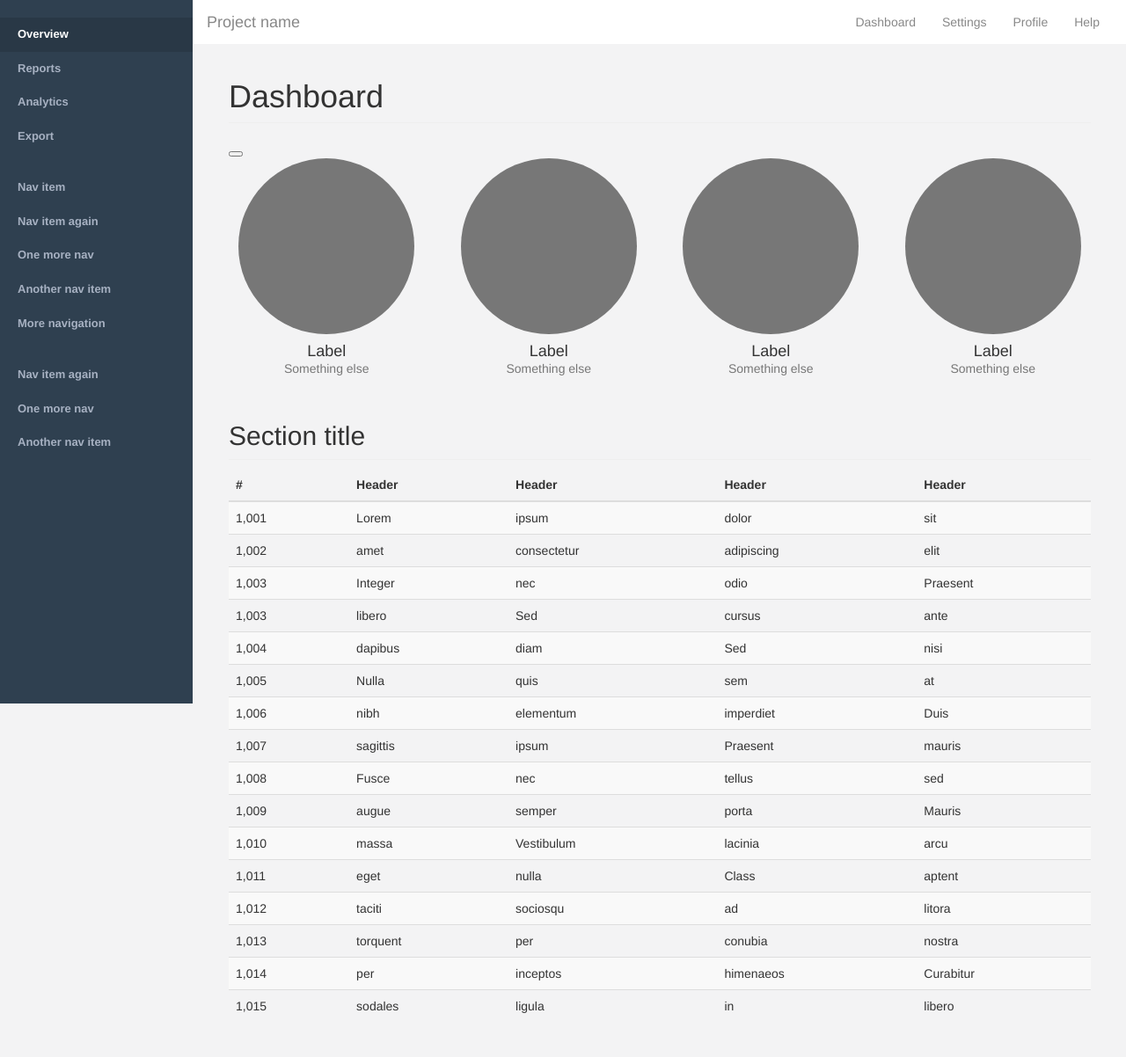
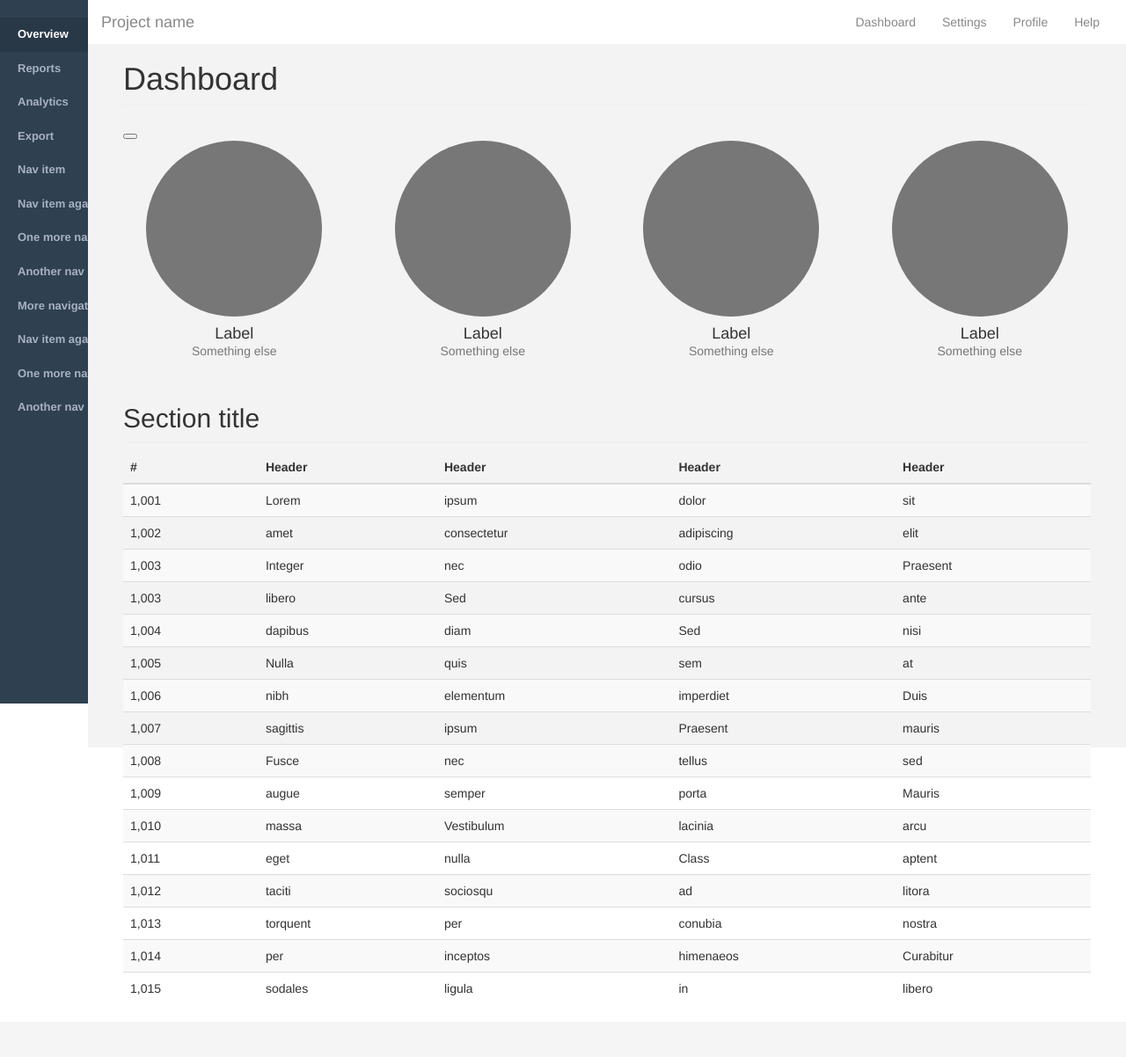
Before and after one commit to michaeljinlai/wartracker, a PHP site: page / in a window 1280 px wide. Shown: the whole page at 88% size. After the commit the page ends 1132 px from the top, so only its background shows below. Run offline with PHP 8.4, Linux system fonts and the light colour scheme; some libraries are stand-ins or nearby versions; some web fonts are replaced.

Commit message:
Layout progress

```diff
--- /dev/null
+++ b/css/custom.css
@@ -0,0 +1,125 @@
+/*
+ * Base structure
+ */
+body {
+	font-family: "open sans","Helvetica Neue",Helvetica,Arial,sans-serif;
+}
+@media (min-width: 768px) {
+	body {
+		position: relative;
+		margin-left: 100px;
+		padding-top: 0;
+	}
+}
+
+/*
+ * Navbar structure
+ */
+body > div.container-fluid > div > nav {
+	background-color: white;
+	border: 0;
+	margin: 0;
+}
+ @media (min-width: 768px) {
+	body > div.container-fluid > div > nav {
+		border-radius: 0;
+	}
+	body > div.container-fluid > div > nav > div > div.navbar-header > a, #navbar > ul > li > a {
+		color: #888;
+	}
+}
+
+.sub-header {
+  	padding-bottom: 10px;
+  	border-bottom: 1px solid #eee;
+}
+
+/*
+ * Sidebar
+ */
+
+/* Hide for mobile, show later */
+.sidebar {
+  	display: none;
+}
+@media (min-width: 768px) {
+  	.sidebar {
+	    position: fixed;
+	    top: 0;
+	    bottom: 0;
+	    left: 0;
+	    z-index: -9999;
+		display: block;
+	    height: 100vh;
+	    width: 220px;
+	    padding: 20px;
+	    overflow-x: hidden;
+	    overflow-y: auto; /* Scrollable contents if viewport is shorter than content. */
+	    background-color: #2F4050;
+	    border-right: 1px solid #eee;
+  	}
+}
+
+/* Sidebar navigation */
+.nav-sidebar {
+	margin-right: -21px; /* 20px padding + 1px border */
+	/*margin-bottom: 20px;*/
+	margin-left: -20px;
+}
+.nav-sidebar > li > a {
+  	padding-right: 20px;
+  	padding-left: 20px;
+  	color: #a7b1c2;
+  	font-weight: 600;
+  	font-size: 13px;
+}
+.nav-sidebar > .active > a,
+.nav-sidebar > .active > a:hover,
+.nav-sidebar > .active > a:focus,
+.nav-sidebar > li > a:hover {
+  	color: white;
+  	background-color: #293846;
+}
+
+
+/*
+ * Main content
+ */
+
+.main {
+  	padding: 20px;
+  	padding-top: 20px;
+	background-color: #F3F3F4;
+	height: 100vh;
+}
+@media (min-width: 768px) {
+  	.main {
+    	padding-right: 40px;
+    	padding-left: 40px;
+		margin-left: 0px;
+		width: 100%;
+  	}
+}
+.main .page-header {
+  	margin-top: 0;
+}
+
+
+/*
+ * Placeholder dashboard ideas
+ */
+
+.placeholders {
+  	margin-bottom: 30px;
+  	text-align: center;
+}
+.placeholders h4 {
+  	margin-bottom: 0;
+}
+.placeholder {
+  	margin-bottom: 20px;
+}
+.placeholder img {
+  	display: inline-block;
+  	border-radius: 50%;
+}
--- a/css/dashboard.css
+++ /dev/null
@@ -1,121 +0,0 @@
-/*
- * Base structure
- */
-body {
-	background-color: #F3F3F4;
-}
-@media (min-width: 768px) {
-	body {
-		position: relative;
-		margin-left: 220px;
-		padding-top: 0;
-	}
-}
-
-/*
- * Navbar structure
- */
-body > div.container-fluid > div > nav {
-	background-color: white;
-	border: 0;
-}
- @media (min-width: 768px) {
-	body > div.container-fluid > div > nav {
-		border-radius: 0;
-	}
-	body > div.container-fluid > div > nav > div > div.navbar-header > a, #navbar > ul > li > a {
-		color: #888;
-	}
-}
-
-.sub-header {
-  	padding-bottom: 10px;
-  	border-bottom: 1px solid #eee;
-}
-
-/*
- * Sidebar
- */
-
-/* Hide for mobile, show later */
-.sidebar {
-  	display: none;
-}
-@media (min-width: 768px) {
-  	.sidebar {
-	    position: fixed;
-	    top: 0;
-	    bottom: 0;
-	    left: 0;
-	    z-index: 1031;
-		display: block;
-	    height: 100vh;
-	    width: 220px;
-	    padding: 20px;
-	    overflow-x: hidden;
-	    overflow-y: auto; /* Scrollable contents if viewport is shorter than content. */
-	    background-color: #2F4050;
-	    border-right: 1px solid #eee;
-  	}
-}
-
-/* Sidebar navigation */
-.nav-sidebar {
-	margin-right: -21px; /* 20px padding + 1px border */
-	margin-bottom: 20px;
-	margin-left: -20px;
-}
-.nav-sidebar > li > a {
-  	padding-right: 20px;
-  	padding-left: 20px;
-  	color: #a7b1c2;
-  	font-weight: 600;
-  	font-size: 13px;
-}
-.nav-sidebar > .active > a,
-.nav-sidebar > .active > a:hover,
-.nav-sidebar > .active > a:focus,
-.nav-sidebar > li > a:hover {
-  	color: white;
-  	background-color: #293846;
-}
-
-
-/*
- * Main content
- */
-
-.main {
-  	padding: 20px;
-}
-@media (min-width: 768px) {
-  	.main {
-    	padding-right: 40px;
-    	padding-left: 40px;
-		margin-left: 0px;
-		width: 100%;
-  	}
-}
-.main .page-header {
-  	margin-top: 0;
-}
-
-
-/*
- * Placeholder dashboard ideas
- */
-
-.placeholders {
-  	margin-bottom: 30px;
-  	text-align: center;
-}
-.placeholders h4 {
-  	margin-bottom: 0;
-}
-.placeholder {
-  	margin-bottom: 20px;
-}
-.placeholder img {
-  	display: inline-block;
-  	border-radius: 50%;
-}
--- /dev/null
+++ b/css/fonts.css
@@ -0,0 +1,224 @@
+/* cyrillic-ext */
+@font-face {
+  font-family: 'Open Sans';
+  font-style: normal;
+  font-weight: 300;
+  src: url(http://fonts.gstatic.com/s/opensans/v13/DXI1ORHCpsQm3Vp6mXoaTa-j2U0lmluP9RWlSytm3ho.woff2) format('woff2');
+  unicode-range: U+0460-052F, U+20B4, U+2DE0-2DFF, U+A640-A69F;
+}
+/* cyrillic */
+@font-face {
+  font-family: 'Open Sans';
+  font-style: normal;
+  font-weight: 300;
+  src: url(http://fonts.gstatic.com/s/opensans/v13/DXI1ORHCpsQm3Vp6mXoaTZX5f-9o1vgP2EXwfjgl7AY.woff2) format('woff2');
+  unicode-range: U+0400-045F, U+0490-0491, U+04B0-04B1, U+2116;
+}
+/* greek-ext */
+@font-face {
+  font-family: 'Open Sans';
+  font-style: normal;
+  font-weight: 300;
+  src: url(http://fonts.gstatic.com/s/opensans/v13/DXI1ORHCpsQm3Vp6mXoaTRWV49_lSm1NYrwo-zkhivY.woff2) format('woff2');
+  unicode-range: U+1F00-1FFF;
+}
+/* greek */
+@font-face {
+  font-family: 'Open Sans';
+  font-style: normal;
+  font-weight: 300;
+  src: url(http://fonts.gstatic.com/s/opensans/v13/DXI1ORHCpsQm3Vp6mXoaTaaRobkAwv3vxw3jMhVENGA.woff2) format('woff2');
+  unicode-range: U+0370-03FF;
+}
+/* vietnamese */
+@font-face {
+  font-family: 'Open Sans';
+  font-style: normal;
+  font-weight: 300;
+  src: url(http://fonts.gstatic.com/s/opensans/v13/DXI1ORHCpsQm3Vp6mXoaTf8zf_FOSsgRmwsS7Aa9k2w.woff2) format('woff2');
+  unicode-range: U+0102-0103, U+1EA0-1EF1, U+20AB;
+}
+/* latin-ext */
+@font-face {
+  font-family: 'Open Sans';
+  font-style: normal;
+  font-weight: 300;
+  src: url(http://fonts.gstatic.com/s/opensans/v13/DXI1ORHCpsQm3Vp6mXoaTT0LW-43aMEzIO6XUTLjad8.woff2) format('woff2');
+  unicode-range: U+0100-024F, U+1E00-1EFF, U+20A0-20AB, U+20AD-20CF, U+2C60-2C7F, U+A720-A7FF;
+}
+/* latin */
+@font-face {
+  font-family: 'Open Sans';
+  font-style: normal;
+  font-weight: 300;
+  src: url(http://fonts.gstatic.com/s/opensans/v13/DXI1ORHCpsQm3Vp6mXoaTegdm0LZdjqr5-oayXSOefg.woff2) format('woff2');
+  unicode-range: U+0000-00FF, U+0131, U+0152-0153, U+02C6, U+02DA, U+02DC, U+2000-206F, U+2074, U+20AC, U+2212, U+2215, U+E0FF, U+EFFD, U+F000;
+}
+/* cyrillic-ext */
+@font-face {
+  font-family: 'Open Sans';
+  font-style: normal;
+  font-weight: 400;
+  src: url(http://fonts.gstatic.com/s/opensans/v13/K88pR3goAWT7BTt32Z01mxJtnKITppOI_IvcXXDNrsc.woff2) format('woff2');
+  unicode-range: U+0460-052F, U+20B4, U+2DE0-2DFF, U+A640-A69F;
+}
+/* cyrillic */
+@font-face {
+  font-family: 'Open Sans';
+  font-style: normal;
+  font-weight: 400;
+  src: url(http://fonts.gstatic.com/s/opensans/v13/RjgO7rYTmqiVp7vzi-Q5URJtnKITppOI_IvcXXDNrsc.woff2) format('woff2');
+  unicode-range: U+0400-045F, U+0490-0491, U+04B0-04B1, U+2116;
+}
+/* greek-ext */
+@font-face {
+  font-family: 'Open Sans';
+  font-style: normal;
+  font-weight: 400;
+  src: url(http://fonts.gstatic.com/s/opensans/v13/LWCjsQkB6EMdfHrEVqA1KRJtnKITppOI_IvcXXDNrsc.woff2) format('woff2');
+  unicode-range: U+1F00-1FFF;
+}
+/* greek */
+@font-face {
+  font-family: 'Open Sans';
+  font-style: normal;
+  font-weight: 400;
+  src: url(http://fonts.gstatic.com/s/opensans/v13/xozscpT2726on7jbcb_pAhJtnKITppOI_IvcXXDNrsc.woff2) format('woff2');
+  unicode-range: U+0370-03FF;
+}
+/* vietnamese */
+@font-face {
+  font-family: 'Open Sans';
+  font-style: normal;
+  font-weight: 400;
+  src: url(http://fonts.gstatic.com/s/opensans/v13/59ZRklaO5bWGqF5A9baEERJtnKITppOI_IvcXXDNrsc.woff2) format('woff2');
+  unicode-range: U+0102-0103, U+1EA0-1EF1, U+20AB;
+}
+/* latin-ext */
+@font-face {
+  font-family: 'Open Sans';
+  font-style: normal;
+  font-weight: 400;
+  src: url(http://fonts.gstatic.com/s/opensans/v13/u-WUoqrET9fUeobQW7jkRRJtnKITppOI_IvcXXDNrsc.woff2) format('woff2');
+  unicode-range: U+0100-024F, U+1E00-1EFF, U+20A0-20AB, U+20AD-20CF, U+2C60-2C7F, U+A720-A7FF;
+}
+/* latin */
+@font-face {
+  font-family: 'Open Sans';
+  font-style: normal;
+  font-weight: 400;
+  src: url(http://fonts.gstatic.com/s/opensans/v13/cJZKeOuBrn4kERxqtaUH3VtXRa8TVwTICgirnJhmVJw.woff2) format('woff2');
+  unicode-range: U+0000-00FF, U+0131, U+0152-0153, U+02C6, U+02DA, U+02DC, U+2000-206F, U+2074, U+20AC, U+2212, U+2215, U+E0FF, U+EFFD, U+F000;
+}
+/* cyrillic-ext */
+@font-face {
+  font-family: 'Open Sans';
+  font-style: normal;
+  font-weight: 600;
+  src: url(http://fonts.gstatic.com/s/opensans/v13/MTP_ySUJH_bn48VBG8sNSq-j2U0lmluP9RWlSytm3ho.woff2) format('woff2');
+  unicode-range: U+0460-052F, U+20B4, U+2DE0-2DFF, U+A640-A69F;
+}
+/* cyrillic */
+@font-face {
+  font-family: 'Open Sans';
+  font-style: normal;
+  font-weight: 600;
+  src: url(http://fonts.gstatic.com/s/opensans/v13/MTP_ySUJH_bn48VBG8sNSpX5f-9o1vgP2EXwfjgl7AY.woff2) format('woff2');
+  unicode-range: U+0400-045F, U+0490-0491, U+04B0-04B1, U+2116;
+}
+/* greek-ext */
+@font-face {
+  font-family: 'Open Sans';
+  font-style: normal;
+  font-weight: 600;
+  src: url(http://fonts.gstatic.com/s/opensans/v13/MTP_ySUJH_bn48VBG8sNShWV49_lSm1NYrwo-zkhivY.woff2) format('woff2');
+  unicode-range: U+1F00-1FFF;
+}
+/* greek */
+@font-face {
+  font-family: 'Open Sans';
+  font-style: normal;
+  font-weight: 600;
+  src: url(http://fonts.gstatic.com/s/opensans/v13/MTP_ySUJH_bn48VBG8sNSqaRobkAwv3vxw3jMhVENGA.woff2) format('woff2');
+  unicode-range: U+0370-03FF;
+}
+/* vietnamese */
+@font-face {
+  font-family: 'Open Sans';
+  font-style: normal;
+  font-weight: 600;
+  src: url(http://fonts.gstatic.com/s/opensans/v13/MTP_ySUJH_bn48VBG8sNSv8zf_FOSsgRmwsS7Aa9k2w.woff2) format('woff2');
+  unicode-range: U+0102-0103, U+1EA0-1EF1, U+20AB;
+}
+/* latin-ext */
+@font-face {
+  font-family: 'Open Sans';
+  font-style: normal;
+  font-weight: 600;
+  src: url(http://fonts.gstatic.com/s/opensans/v13/MTP_ySUJH_bn48VBG8sNSj0LW-43aMEzIO6XUTLjad8.woff2) format('woff2');
+  unicode-range: U+0100-024F, U+1E00-1EFF, U+20A0-20AB, U+20AD-20CF, U+2C60-2C7F, U+A720-A7FF;
+}
+/* latin */
+@font-face {
+  font-family: 'Open Sans';
+  font-style: normal;
+  font-weight: 600;
+  src: url(http://fonts.gstatic.com/s/opensans/v13/MTP_ySUJH_bn48VBG8sNSugdm0LZdjqr5-oayXSOefg.woff2) format('woff2');
+  unicode-range: U+0000-00FF, U+0131, U+0152-0153, U+02C6, U+02DA, U+02DC, U+2000-206F, U+2074, U+20AC, U+2212, U+2215, U+E0FF, U+EFFD, U+F000;
+}
+/* cyrillic-ext */
+@font-face {
+  font-family: 'Open Sans';
+  font-style: normal;
+  font-weight: 700;
+  src: url(http://fonts.gstatic.com/s/opensans/v13/k3k702ZOKiLJc3WVjuplzK-j2U0lmluP9RWlSytm3ho.woff2) format('woff2');
+  unicode-range: U+0460-052F, U+20B4, U+2DE0-2DFF, U+A640-A69F;
+}
+/* cyrillic */
+@font-face {
+  font-family: 'Open Sans';
+  font-style: normal;
+  font-weight: 700;
+  src: url(http://fonts.gstatic.com/s/opensans/v13/k3k702ZOKiLJc3WVjuplzJX5f-9o1vgP2EXwfjgl7AY.woff2) format('woff2');
+  unicode-range: U+0400-045F, U+0490-0491, U+04B0-04B1, U+2116;
+}
+/* greek-ext */
+@font-face {
+  font-family: 'Open Sans';
+  font-style: normal;
+  font-weight: 700;
+  src: url(http://fonts.gstatic.com/s/opensans/v13/k3k702ZOKiLJc3WVjuplzBWV49_lSm1NYrwo-zkhivY.woff2) format('woff2');
+  unicode-range: U+1F00-1FFF;
+}
+/* greek */
+@font-face {
+  font-family: 'Open Sans';
+  font-style: normal;
+  font-weight: 700;
+  src: url(http://fonts.gstatic.com/s/opensans/v13/k3k702ZOKiLJc3WVjuplzKaRobkAwv3vxw3jMhVENGA.woff2) format('woff2');
+  unicode-range: U+0370-03FF;
+}
+/* vietnamese */
+@font-face {
+  font-family: 'Open Sans';
+  font-style: normal;
+  font-weight: 700;
+  src: url(http://fonts.gstatic.com/s/opensans/v13/k3k702ZOKiLJc3WVjuplzP8zf_FOSsgRmwsS7Aa9k2w.woff2) format('woff2');
+  unicode-range: U+0102-0103, U+1EA0-1EF1, U+20AB;
+}
+/* latin-ext */
+@font-face {
+  font-family: 'Open Sans';
+  font-style: normal;
+  font-weight: 700;
+  src: url(http://fonts.gstatic.com/s/opensans/v13/k3k702ZOKiLJc3WVjuplzD0LW-43aMEzIO6XUTLjad8.woff2) format('woff2');
+  unicode-range: U+0100-024F, U+1E00-1EFF, U+20A0-20AB, U+20AD-20CF, U+2C60-2C7F, U+A720-A7FF;
+}
+/* latin */
+@font-face {
+  font-family: 'Open Sans';
+  font-style: normal;
+  font-weight: 700;
+  src: url(http://fonts.gstatic.com/s/opensans/v13/k3k702ZOKiLJc3WVjuplzOgdm0LZdjqr5-oayXSOefg.woff2) format('woff2');
+  unicode-range: U+0000-00FF, U+0131, U+0152-0153, U+02C6, U+02DA, U+02DC, U+2000-206F, U+2074, U+20AC, U+2212, U+2215, U+E0FF, U+EFFD, U+F000;
+}
--- a/index.php
+++ b/index.php
@@ -1,5 +1,5 @@
 <?php
-	require($_SERVER['DOCUMENT_ROOT']."/clashofclans/database.php");
+	require($_SERVER['DOCUMENT_ROOT']."/wartracker/database.php");
 ?>
 
 <!DOCTYPE html>
@@ -22,13 +22,34 @@
     <link href="css/ie10-viewport-bug-workaround.css" rel="stylesheet">
 
     <!-- Custom styles for this template -->
-    <link href="css/dashboard.css" rel="stylesheet">
+    <link href="css/fonts.css" rel="stylesheet">
     <link href="css/custom.css" rel="stylesheet">
   </head>
 
   <body>
 
-    <div class="col-sm-3 col-md-2 sidebar">
+    <div class="col-sm-3 col-md-2 sidebar" id="sidebar-open">
+      <ul class="nav nav-sidebar">
+        <li class="active"><a href="#">Overview <span class="sr-only">(current)</span></a></li>
+        <li><a href="#">Reports</a></li>
+        <li><a href="#">Analytics</a></li>
+        <li><a href="#">Export</a></li>
+      </ul>
+      <ul class="nav nav-sidebar">
+        <li><a href="">Nav item</a></li>
+        <li><a href="">Nav item again</a></li>
+        <li><a href="">One more nav</a></li>
+        <li><a href="">Another nav item</a></li>
+        <li><a href="">More navigation</a></li>
+      </ul>
+      <ul class="nav nav-sidebar">
+        <li><a href="">Nav item again</a></li>
+        <li><a href="">One more nav</a></li>
+        <li><a href="">Another nav item</a></li>
+      </ul>
+    </div>
+
+    <div class="col-sm-3 col-md-2 sidebar hide" id="sidebar-close">
       <ul class="nav nav-sidebar">
         <li class="active"><a href="#">Overview <span class="sr-only">(current)</span></a></li>
         <li><a href="#">Reports</a></li>
@@ -249,7 +270,8 @@
 <script>
   $(document).ready(function() {
     $('#navigation-toggle').on("click", function(e) {
-      $('body').toggleClass('sidebar-open');
+      $('#sidebar-open').toggleClass('hide');
+      $('#sidebar-close').toggleClass('hide');
     });
   });
 </script>
```
Also changed, not shown: clan.php (added, +9 -0 lines), templatestart.php (added, +94 -0 lines), templatestop.php (added, +25 -0 lines).
